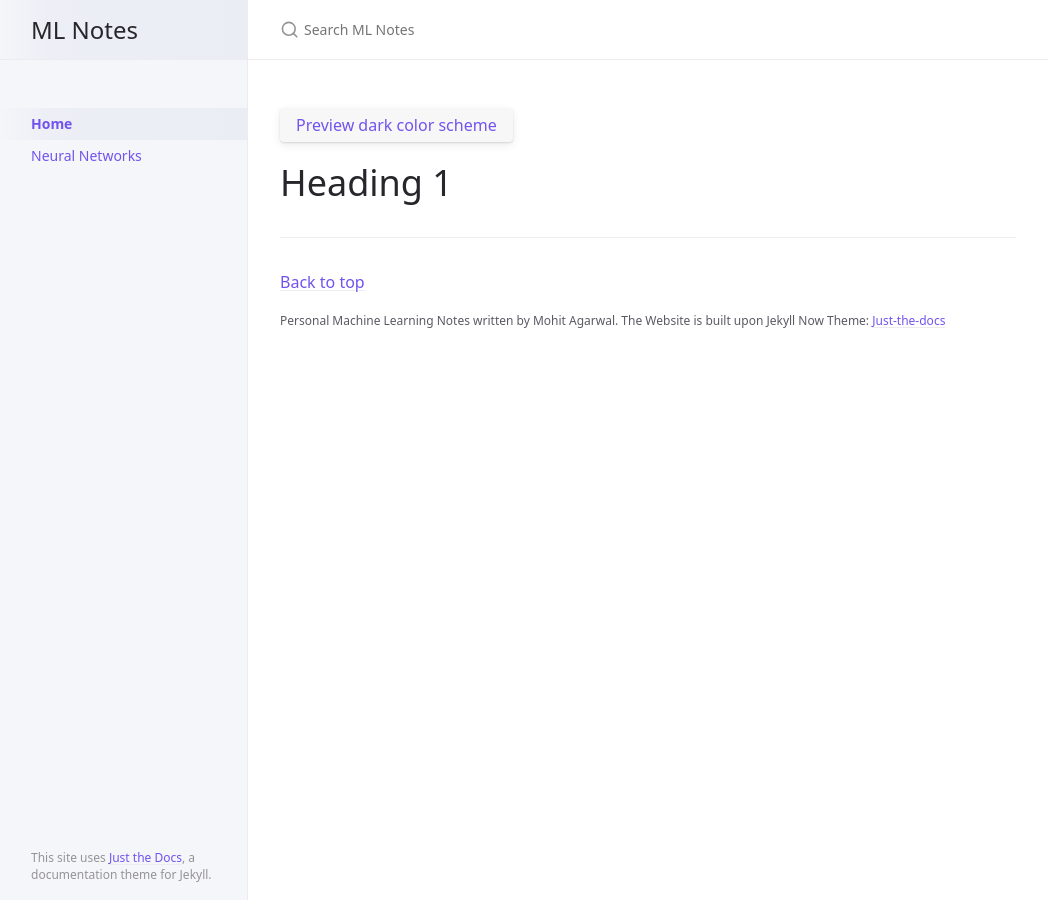
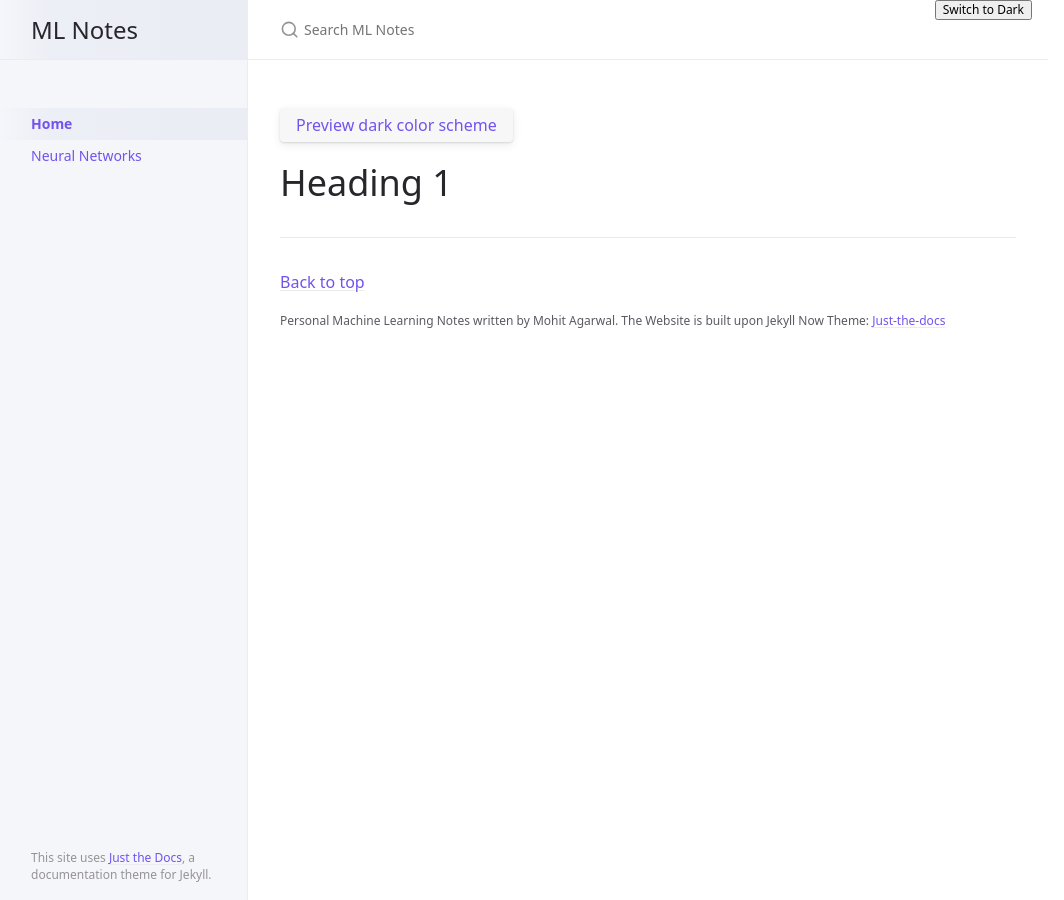
Before and after one commit to meagmohit/ml-notes, a Jekyll site: the page built from index.md, in a window 1280 px wide. Shown: the whole page, without its empty margins (0-1064 px from the left). Built offline with Jekyll 4.4.1, drawn with Linux system fonts in a browser that asks for light colours.

Commit message:
added script for toggle

```diff
--- a/_layouts/default.html
+++ b/_layouts/default.html
@@ -135,7 +135,8 @@ layout: table_wrappers
       {% endif %}
       <nav aria-label="Auxiliary" class="aux-nav">
           <ul class="aux-nav-list">
-              <li class="aux-nav-list-item js-toggle-dark-mode">
+              <li class="aux-nav-list-item">
+                <button class="js-toggle-dark-mode">Switch to Dark</button>
                 <script>
                   const toggleDarkMode = document.querySelector('.js-toggle-dark-mode');
                   jtd.addEvent(toggleDarkMode, 'click', function(){
@@ -150,7 +151,8 @@ layout: table_wrappers
                </script>
               </li>
           </ul>
-      </nav>
+        </nav>
+
 
     </div>
     <div id="main-content-wrap" class="main-content-wrap">
```
